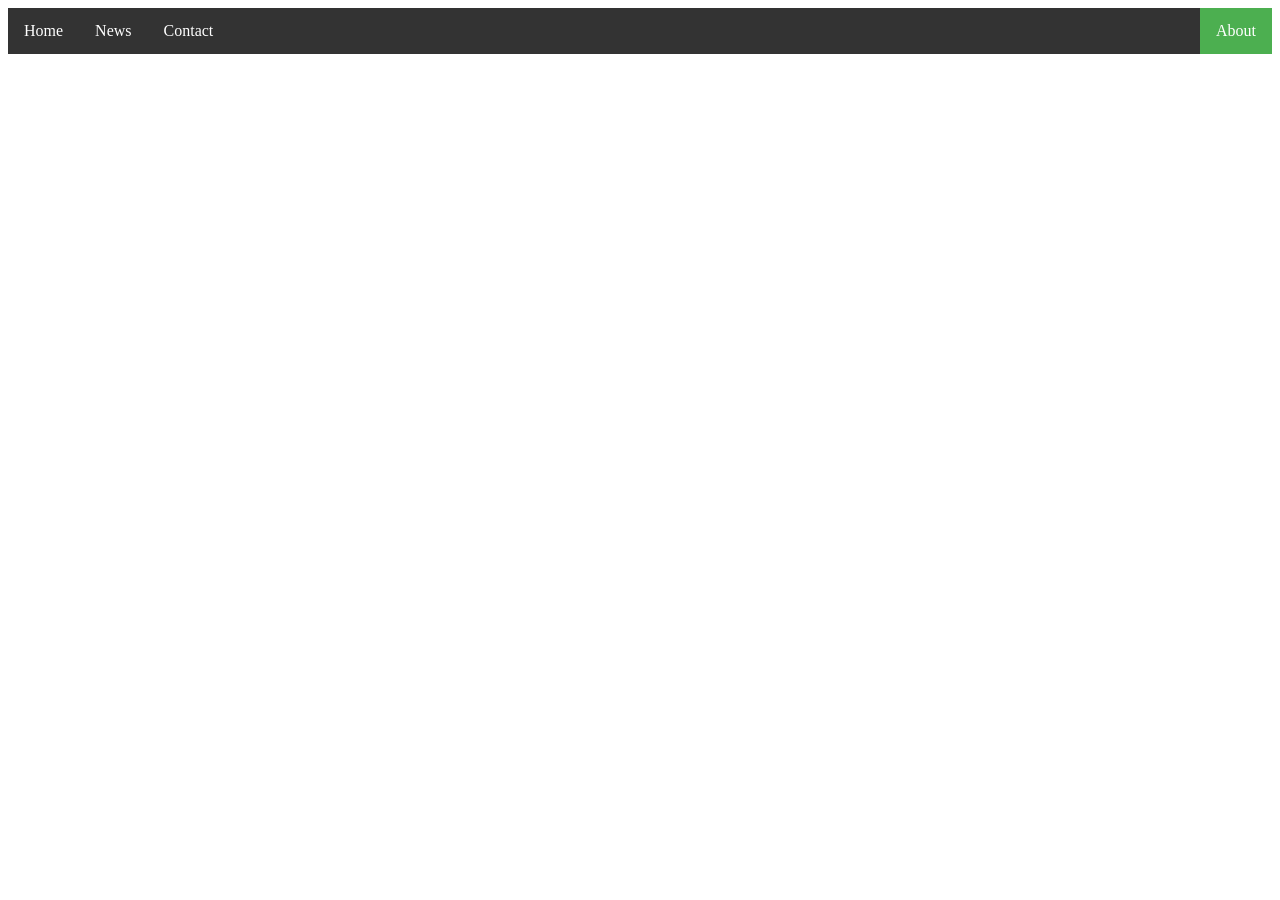
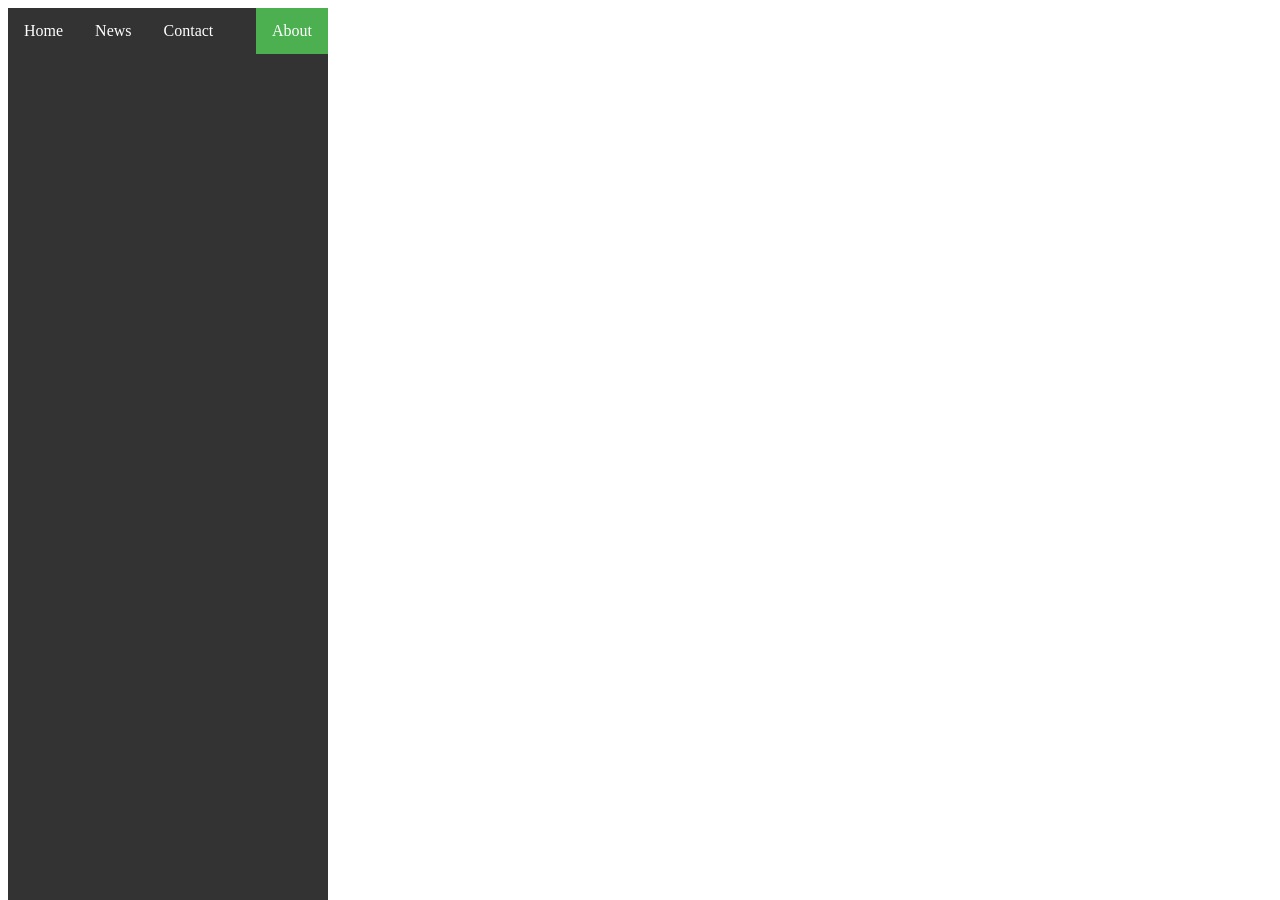
Before and after one commit to dreampivot/slipscloud.github.io, a Jekyll site: the page help/help-index.html, which Jekyll copies as it is, in a window 1280 px wide. Built offline with Jekyll 4.4.1, drawn with Linux system fonts in a browser that asks for light colours.

Commit message:
Create help-index.html

```diff
--- a/help/help-index.html
+++ b/help/help-index.html
@@ -156,6 +156,35 @@
 <html>
 <head>
 <style>
+
+ul {
+    list-style-type: none;
+    margin: 0;
+    padding: 0;
+    width: 25%;
+    background-color: #f1f1f1;
+    position: fixed;
+    height: 100%;
+    overflow: auto;
+}
+
+li a {
+    display: block;
+    color: #000;
+    padding: 8px 16px;
+    text-decoration: none;
+}
+
+li a.active {
+    background-color: #4CAF50;
+    color: white;
+}
+
+li a:hover:not(.active) {
+    background-color: #555;
+    color: white;
+}
+
 ul {
     list-style-type: none;
     margin: 0;
```
